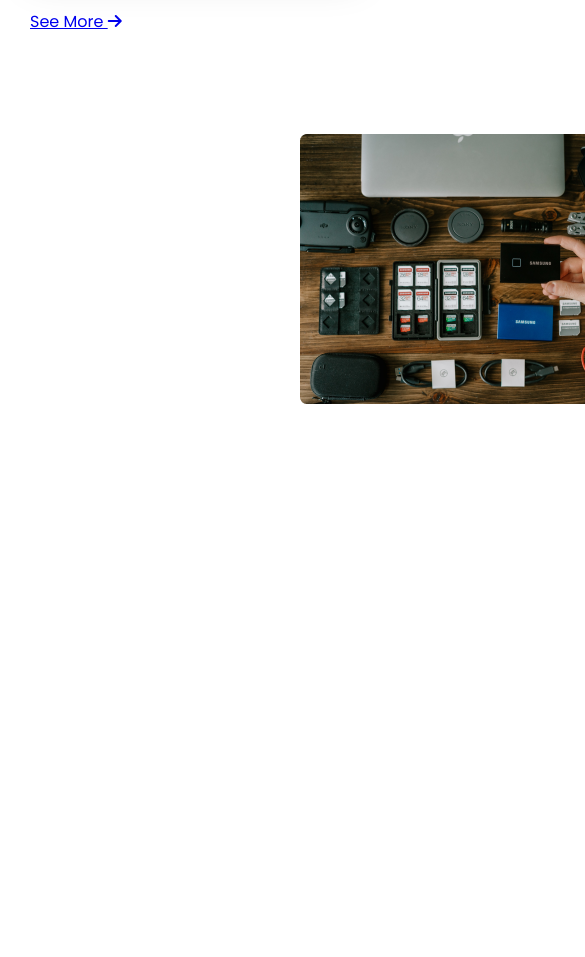
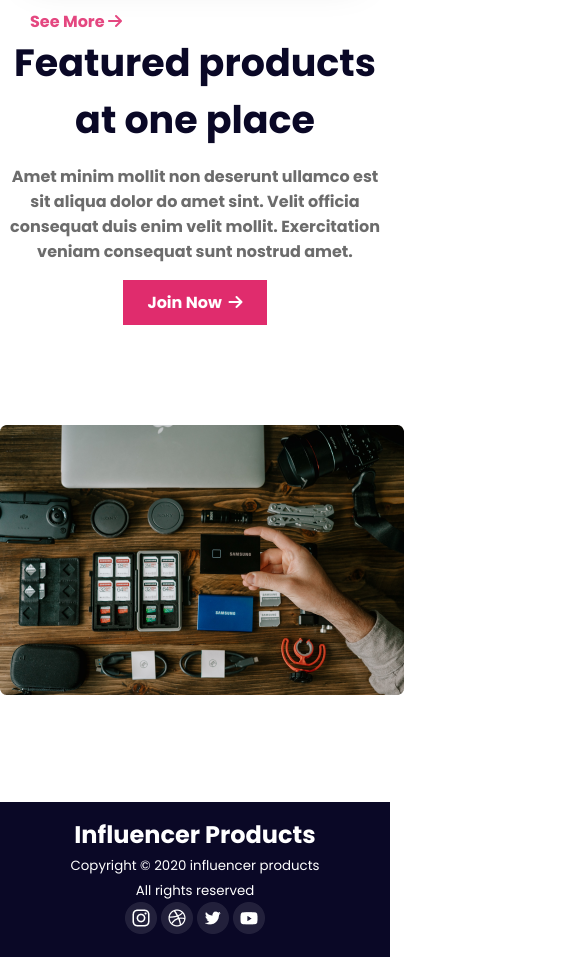
Before and after one commit to Arafat01007/Influencer-gear, a plain HTML site: page index.html in a window 390 px wide. Shown: the part 5600-6557 px from the top of the page, 585 px wide, since content can reach past the window. Before the commit the page ends 6389 px from the top, so only its background shows below. Drawn offline with Linux system fonts and the light colour scheme.

Commit message:
final commit

```diff
--- a/index.html
+++ b/index.html
@@ -148,7 +148,13 @@
 
     </main>
     <footer>
-
+            <h2>Influencer Products</h2>
+            <small>Copyright © 2020 influencer products</small><br>
+            <small>All rights reserved</small><br>
+            <img src="images/icons/Instagram.png" alt="">
+            <img src="images/icons/Dribbble.png" alt="">
+            <img src="images/icons/Twitter.png" alt="">
+            <img src="images/icons/Youtube.png" alt="">
     </footer>
 </body>
 
--- a/styles/style.css
+++ b/styles/style.css
@@ -148,6 +148,13 @@
     font-weight: 700;
 }
 
+.coll-products a {
+    color: rgba(224, 44, 109, 0.87);
+    font-size: 1rem;
+    font-weight: 700;
+    text-decoration: none;
+}
+
 /* join section related styles */
 .join-section {
     margin: 100px 300px;
@@ -183,6 +190,18 @@
     cursor: pointer;
 }
 
+.join-img {
+    margin-bottom: 100px;
+}
+
+/* footer relates styles */
+
+footer {
+    background-color: #0A0826;
+    color: #FFF;
+    text-align: center;
+    padding: 4%;
+}
 
 
 
@@ -238,6 +257,15 @@
         grid-template-columns: repeat(1, 1fr);
     }
 
+    .join-section {
+        margin: 0 auto;
+    }
+
+    .join {
+        flex-direction: column-reverse;
+        justify-content: center;
+        text-align: center;
+    }
 
 
 }
@@ -287,4 +315,14 @@
     .coll-products {
         grid-template-columns: repeat(2, 1fr);
     }
+
+    .join-section {
+        margin: 20px;
+    }
+
+    .join {
+        flex-direction: column-reverse;
+        justify-content: center;
+        text-align: center;
+    }
 }
```
Also changed, not shown: images/icons/Dribbble.png (added), images/icons/Instagram.png (added), images/icons/Twitter.png (added), images/icons/Youtube.png (added).
